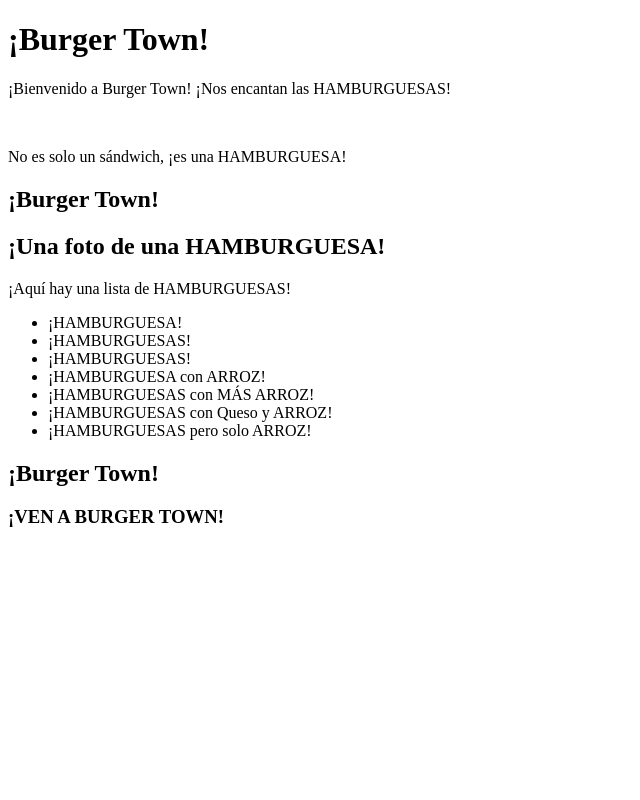
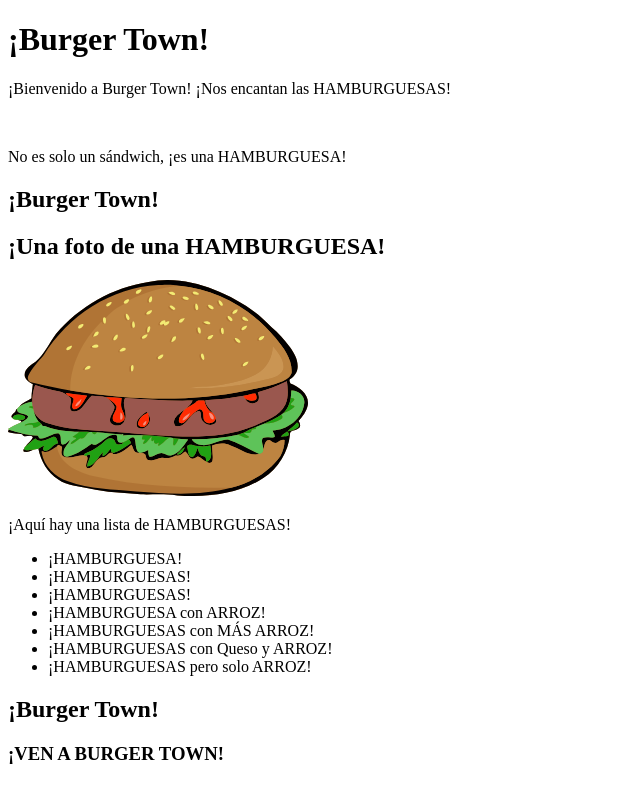
Before and after one commit to argie-fullstack-java-generation-ch14/argie-rincon-LAB-HTML, a plain HTML site: page index.html in a window 1280 px wide. Shown: the whole page, without its empty margins (0-640 px from the left). Drawn offline with Linux system fonts and the light colour scheme.

Commit message:
feat: task 3 completed

```diff
--- a/index.html
+++ b/index.html
@@ -19,6 +19,8 @@
 
   <h2>¡Una foto de una HAMBURGUESA!</h2>
 
+  <img src="Burger4.svg" alt="Una hamburguesa :D" width="300">
+
   <p>¡Aquí hay una lista de HAMBURGUESAS!</p>
   <ul>
     <li>¡HAMBURGUESA!</li>
```
